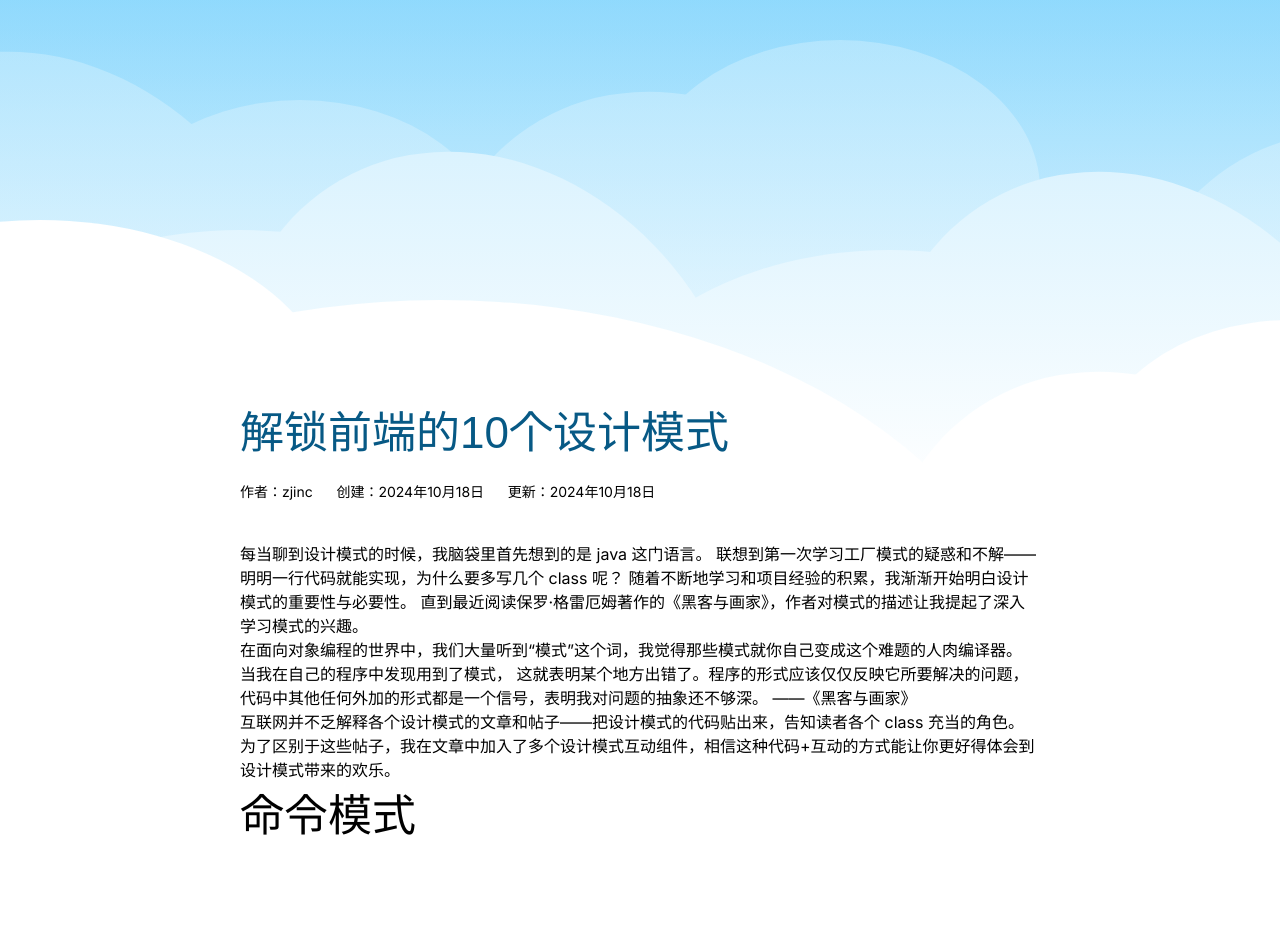
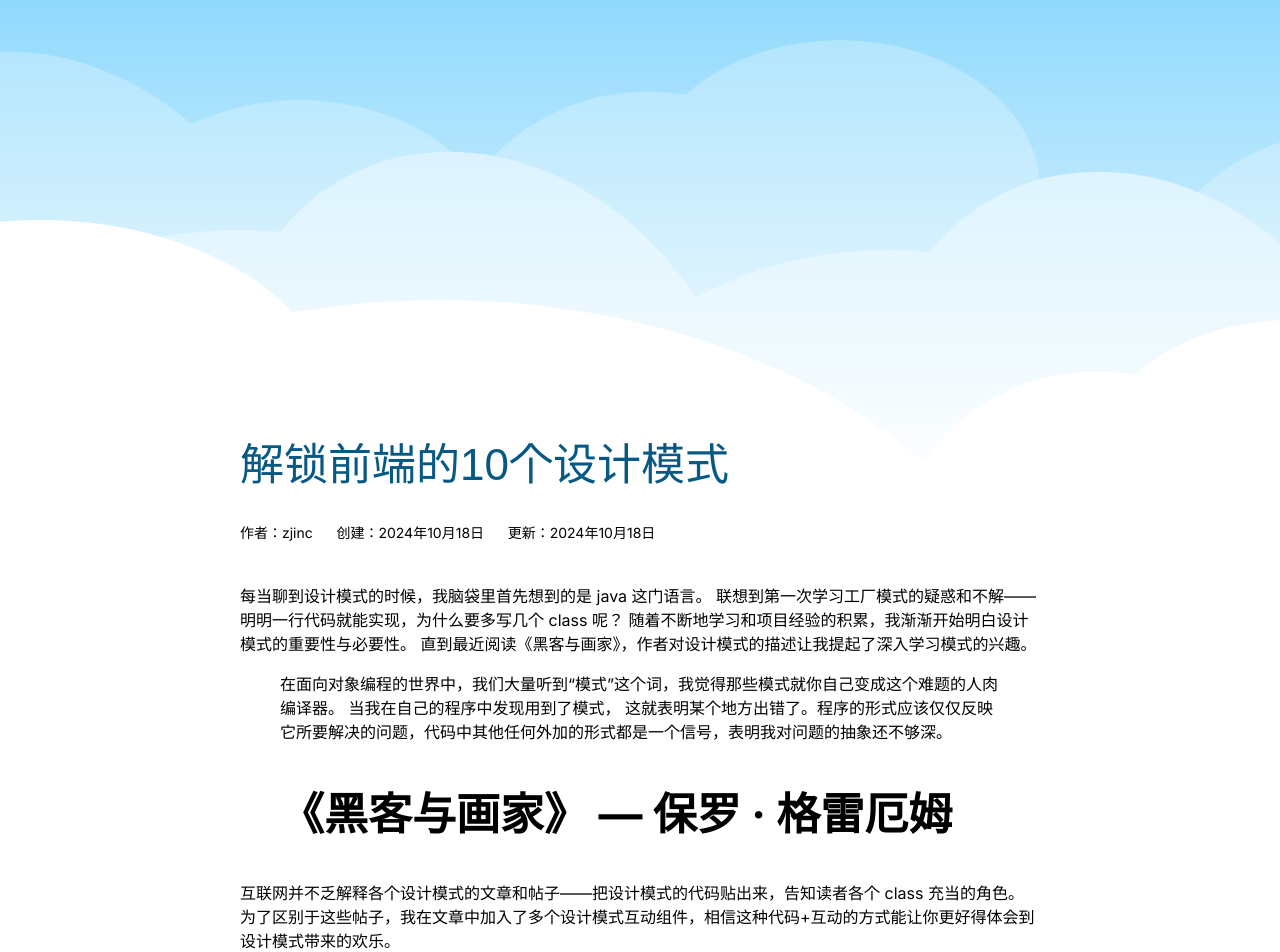
Before and after one commit to zjincHub/zjinc-blog, a Next.js app: page /blog/design-pattern in a window 1280 px wide. Shown: the top 952 px of the page. Before the commit the page ends 848 px from the top, so only its background shows below. Built offline with nearby package versions, Linux system fonts and the light colour scheme; a web font is replaced by a local one.

Commit message:
feat: 引用段落样式

```diff
--- a/src/app/blog/design-pattern/page.mdx
+++ b/src/app/blog/design-pattern/page.mdx
@@ -19,12 +19,13 @@ import abstract from './abstract.json';
 每当聊到设计模式的时候，我脑袋里首先想到的是 java 这门语言。
 联想到第一次学习工厂模式的疑惑和不解——明明一行代码就能实现，为什么要多写几个 class 呢？
 随着不断地学习和项目经验的积累，我渐渐开始明白设计模式的重要性与必要性。
-直到最近阅读保罗·格雷厄姆著作的《黑客与画家》，作者对模式的描述让我提起了深入学习模式的兴趣。
+直到最近阅读《黑客与画家》，作者对设计模式的描述让我提起了深入学习模式的兴趣。
 
 > 在面向对象编程的世界中，我们大量听到“模式”这个词，我觉得那些模式就你自己变成这个难题的人肉编译器。
 > 当我在自己的程序中发现用到了模式，
 > 这就表明某个地方出错了。程序的形式应该仅仅反映它所要解决的问题，代码中其他任何外加的形式都是一个信号，表明我对问题的抽象还不够深。
-> ——《黑客与画家》
+>
+> # 《黑客与画家》 — 保罗 · 格雷厄姆
 
 {/* 要怎么写这篇文章 */}
 互联网并不乏解释各个设计模式的文章和帖子——把设计模式的代码贴出来，告知读者各个 class 充当的角色。
--- a/src/app/globals.css
+++ b/src/app/globals.css
@@ -11,6 +11,11 @@
         src: url('/font/letao.ttf') format('truetype');
     }
 
+    body {
+        @apply m-0;
+        @apply p-0;
+    }
+
     h1 {
         @apply text-6xl;
     }
--- a/src/app/style/article.css
+++ b/src/app/style/article.css
@@ -1,10 +1,38 @@
+/* 标题样式 */
 .article h1 {
+    @apply m-0;
     @apply text-2xl;
 }
 
+/* 段落样式 */
 .article p {
+    @apply m-0;
     @apply tracking-wide;
     @apply text-base;
     @apply leading-relaxed;
     @apply text-gray-600;
 }
+
+/* 引用段落样式 */
+.article blockquote {
+    @apply w-full;
+    @apply px-8;
+    @apply py-4;
+    @apply my-4;
+    @apply mx-0;
+    @apply rounded-lg;
+    @apply bg-slate-100;
+    @apply box-border;
+    @apply border-0;
+    @apply border-l-8;
+    @apply border-l-blue-400;
+    @apply border-solid;
+}
+
+.article blockquote h1 {
+    @apply text-base;
+    @apply font-normal;
+    @apply text-sky-800;
+    @apply text-right;
+    @apply mt-2;
+}
--- a/tailwind.config.ts
+++ b/tailwind.config.ts
@@ -43,5 +43,8 @@ const config: Config = {
     },
   },
   plugins: [],
+  corePlugins: {
+    preflight: false, // 禁用 Tailwind 的全局基础样式
+  },
 };
 export default config;
```
